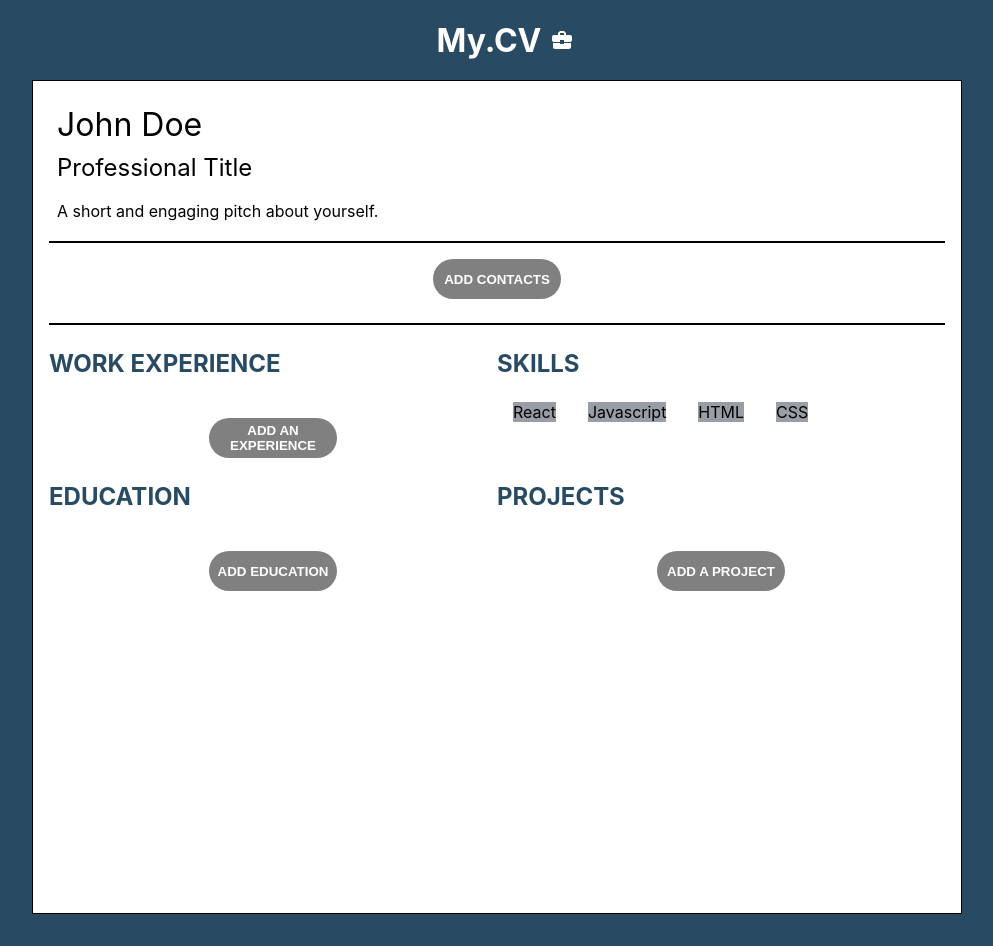
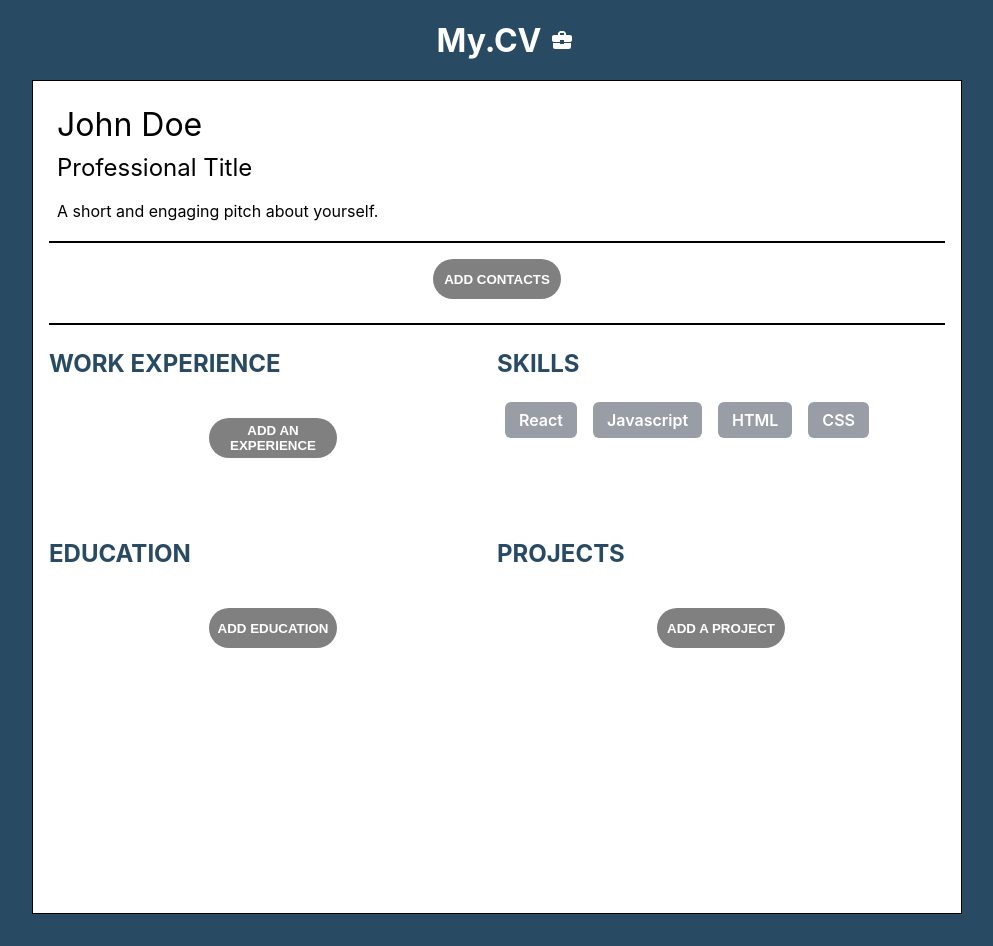
Before and after one commit to twalton83/TOP-CV, a React (Create React App) app: page / in a window 1280 px wide. Shown: the whole page, without its empty margins (143-1136 px from the left). Built offline with nearby package versions, Linux system fonts and the light colour scheme.

Commit message:
separate skill block and input into own components and add detail to skills component

```diff
--- a/src/components/MyDocument.js
+++ b/src/components/MyDocument.js
@@ -61,6 +61,11 @@ export default function MyDocument() {
     setWorkExperience([...workExperience, experience])
   }
 
+  const addSkill = (skill) => {
+    setSkills([...skills, skill])
+  }
+
+
 
   const handleContactInfo = (e) => {
     const contact = contactInfo[e.target.name]
--- /dev/null
+++ b/src/components/SkillBlock.js
@@ -0,0 +1,24 @@
+import React from 'react'
+import styled from 'styled-components';
+
+const Block = styled.div`
+display: flex;
+align-items: center;
+justify-content: center;
+border-radius: 6px;
+padding: 6px 14px;
+height: 1.5rem;
+background-color: ${props => props.bgcolor};
+color: ${props => props.color};
+margin: 0 .5rem;
+font-weight: 600;
+
+`
+
+export default function SkillBlock({ skill, bgcolor, color }) {
+  return (
+    <Block bgcolor={ bgcolor } color={ color }>
+      <p>{ skill }</p>
+    </Block>
+  )
+}
--- /dev/null
+++ b/src/components/SkillInput.js
@@ -0,0 +1,26 @@
+import React, { useState } from 'react'
+import styled from 'styled-components';
+
+const Input = styled.input`
+border-radius: 6px;
+outline: none;
+padding: .2rem;
+height: 1.5rem;
+min-width: 2rem;
+width: auto;
+background-color: ${props => props.bgcolor};
+color: ${props => props.color};
+margin: 0 1rem;
+border: none;
+`
+
+
+export default function SkillInput({ skill, bgcolor, color, handleChange, handleSubmit }) {
+
+  const [updatedSkill, setUpdatedSkill] = useState("");
+
+
+  return (
+    <Input onKeyPress={ handleSubmit} Change={handleChange} bgcolor={ bgcolor } color={ color } type="text" value = { skill } autoFocus />
+  )
+}
--- a/src/components/Skills.js
+++ b/src/components/Skills.js
@@ -1,34 +1,81 @@
 import React, { useState } from 'react'
 import styled from 'styled-components';
 import { Header, Button } from './StyledUtils'
+import SkillBlock from './SkillBlock';
+import SkillInput from './SkillInput';
+import {ReactComponent as SkillAdd} from '../assets/add_circle-24px.svg';
 
-const SkillBlock = styled.div`
-background-color: ${props => props.bgcolor};
-margin: 0 1rem;
+
+const Container = styled.div`
+display: grid;
+grid-template-rows: 1fr auto 1fr;
 `
 
-const SkillsContainer = styled.div`
+const SkillBlockContainer = styled.div`
 display: flex;
 flex-direction: row;
 flex-wrap: wrap;
 `
 
+
+const SkillDivider = styled.div`
+border: 1px dashed #1CBFAF;
+width: 80%;
+height: 0;
+`
+
+const SkillAddContainer = styled.div`
+display: flex;
+flex-direction: row;
+align-items: center;
+svg {
+  fill: #1CBFAF
+};
+`
+
 export default function Skills({ skills }) {
+
+  const [displayAdd, setDisplayAdd] = useState(false);
+  const [newSkill, setnewSkill] = useState('');
+
+  // on click, change from a div to an input
+
+  // state should pop up with an add skill input that gets added to the end
+
+  // when hit enter or lose focus, skill is added
 
   const [toggleDisplay, setToggleDisplay] = useState(false);
 
+  const handleDisplay = ()=> {
+    setDisplayAdd(true)
+  }
+
+  const handleChange = (e) => {
+    setnewSkill(e.target.value)
+  }
+
+  const handleSubmit = (e) => {
+    e.persist();
+    console.log(e.key)
+  }
+
   return (
-    <div>
+    <Container>
       <Header color="#284B63">SKILLS</Header>
-      <SkillsContainer>
+      <SkillBlockContainer onClick = {handleDisplay}>
         { skills.map(skill => (
-        <SkillBlock bgcolor="#989da6">
-          { skill }
-        </SkillBlock>
+        <SkillBlock skill =  { skill } bgcolor="#989da6" color="#FFF"/>
         ))}
-      </SkillsContainer>
+        {displayAdd && <SkillInput bgcolor="#989da6" color="#FFF" handleChange = { handleChange } handleSubmit={handleSubmit}/>}
+      </SkillBlockContainer>
+      { displayAdd &&
+        <SkillAddContainer>
+           <SkillAdd>+</SkillAdd>
+           <SkillDivider></SkillDivider>
+        </SkillAddContainer>
+       }
 
       { !skills.length && <Button>ADD A SKILL</Button> }
-    </div>
+    </Container>
   )
 }
```
Also changed, not shown: src/assets/add_circle-24px.svg (added), 1 other file (tests, documents, lock files or other folders).
